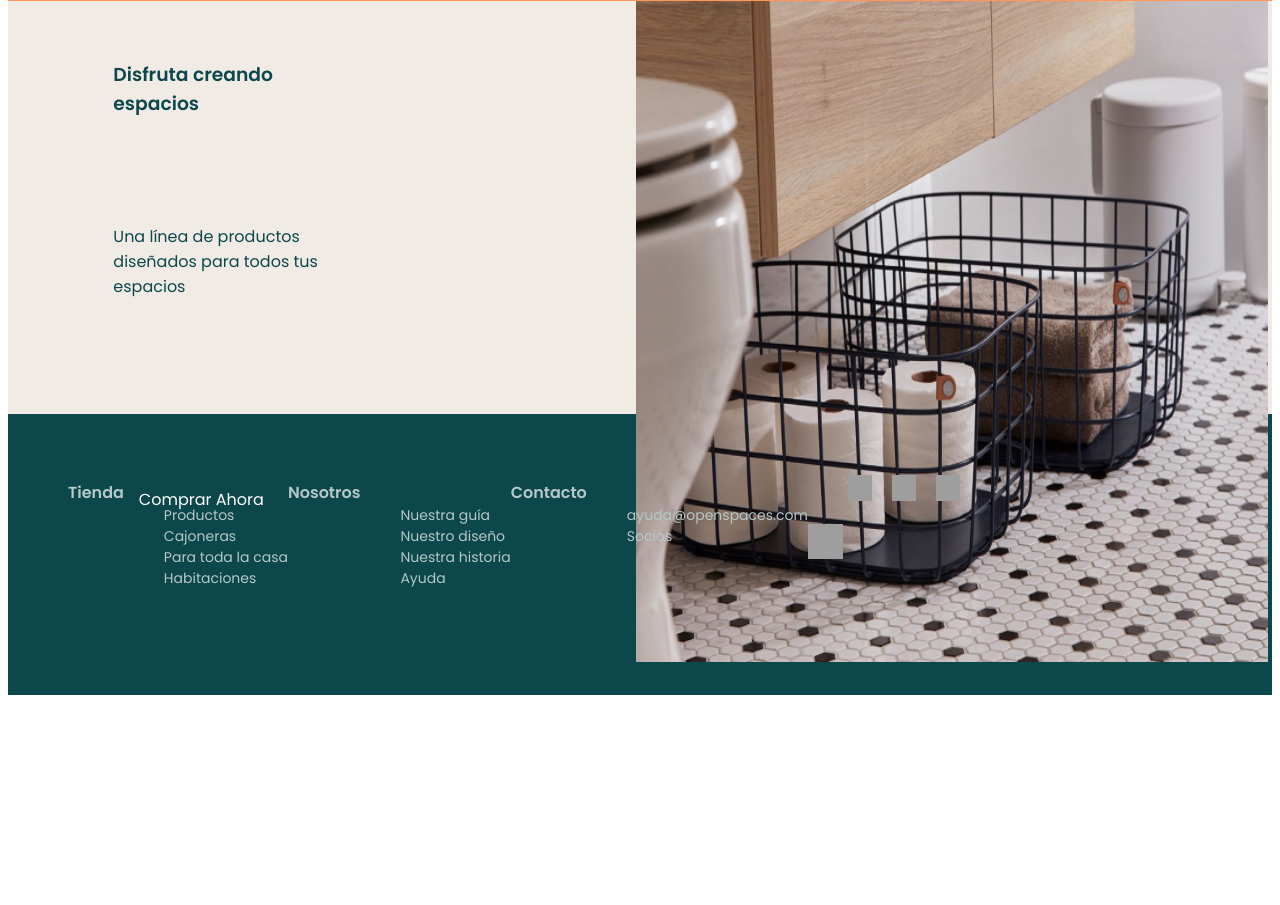
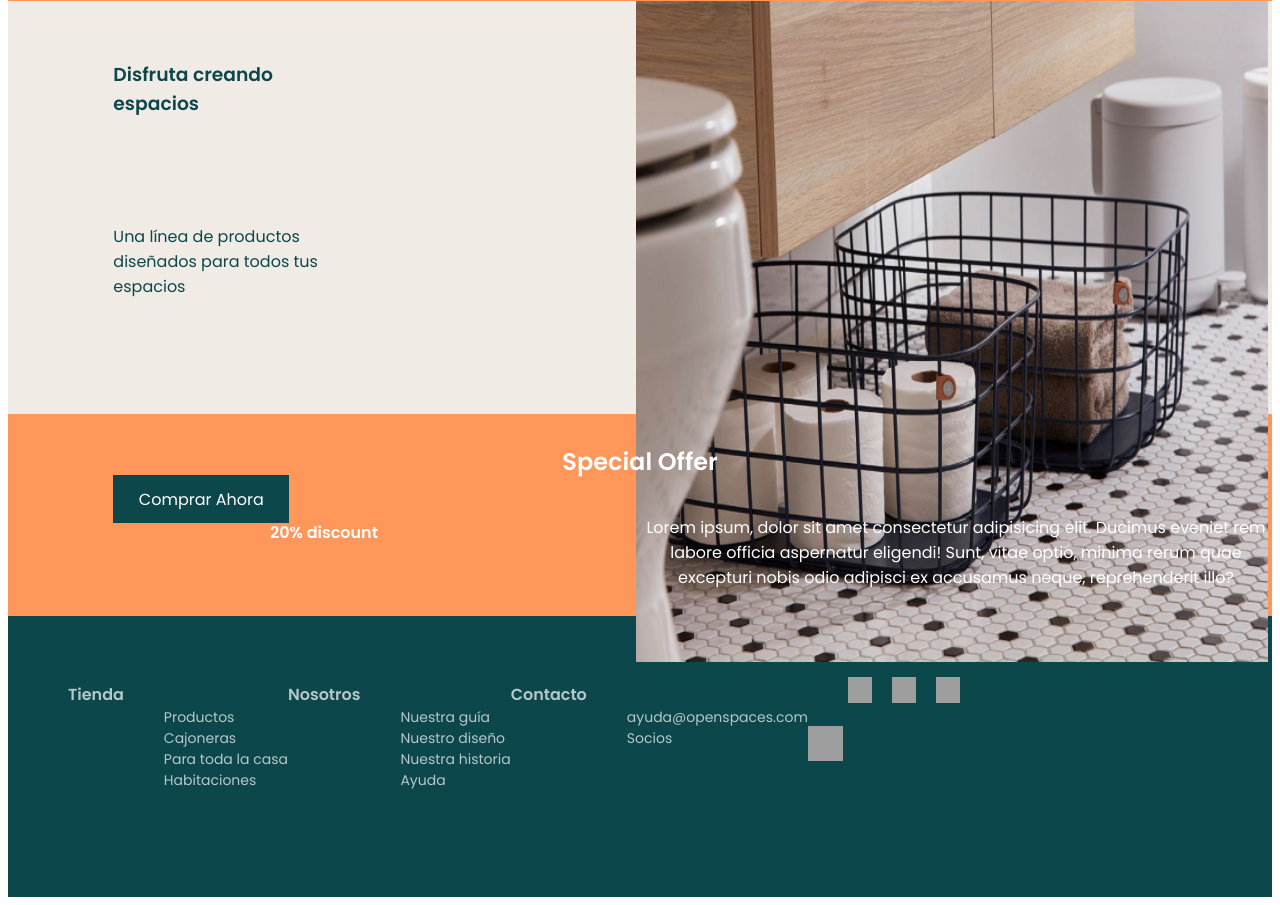
Before and after one commit to Adalab/modulo-1-evaluacion-final-IrisMireya, a website: page src/html/index.html in a window 1280 px wide. Shown: the part 1229-2134 px from the top of the page. Before the commit the page ends 1932 px from the top, so only its background shows below. Drawn offline with nearby package versions, Linux system fonts and the light colour scheme; files that its build step writes are made by us from their sources; grey boxes are pictures that could not be loaded; files whose address does not match are found by name.

Commit message:
new section

```diff
--- a/src/html/index.html
+++ b/src/html/index.html
@@ -18,6 +18,7 @@
       <include src="./partials/section1.html"></include>
       <include src="./partials/section2.html"></include>
       <include src="./partials/section3.html"></include>
+      <include src="./partials/section4.html"></include>
     </main>
     <include src="./partials/footer.html"></include>
   </body>
--- /dev/null
+++ b/src/html/partials/section4.html
@@ -0,0 +1,5 @@
+<section class="section4" title="section4">
+    <h2 class="section4__item1">Special Offer</h2>
+    <h4>20% discount</h4>
+    <p class="section4__item2">Lorem ipsum, dolor sit amet consectetur adipisicing elit. Ducimus eveniet rem labore officia aspernatur eligendi! Sunt, vitae optio, minima rerum quae excepturi nobis odio adipisci ex accusamus neque, reprehenderit illo?</p>
+</section>
--- /dev/null
+++ b/src/scss/layout/_section4.scss
@@ -0,0 +1,16 @@
+.section4{
+background-color: $orange;
+color: $white;
+padding-top: 10px;
+padding-bottom: 10px;
+display: none;
+@media all and (min-width: 768px){
+   display: grid;
+   grid-template-columns: 1fr 1fr;
+   text-align: center;
+   &__item1{
+       grid-column-start: 1;
+       grid-column-end: 3;
+   }
+}
+}
--- a/src/scss/main.scss
+++ b/src/scss/main.scss
@@ -5,3 +5,4 @@
 @import "layout/section1";
 @import "layout/section2";
 @import "layout/section3";
+@import "layout/section4";
```
